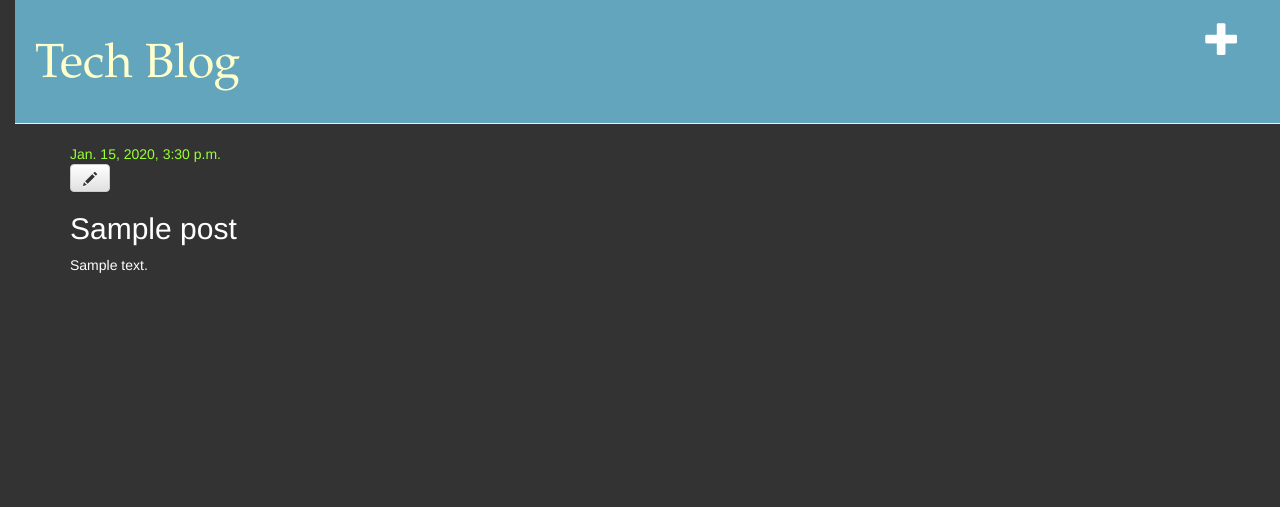
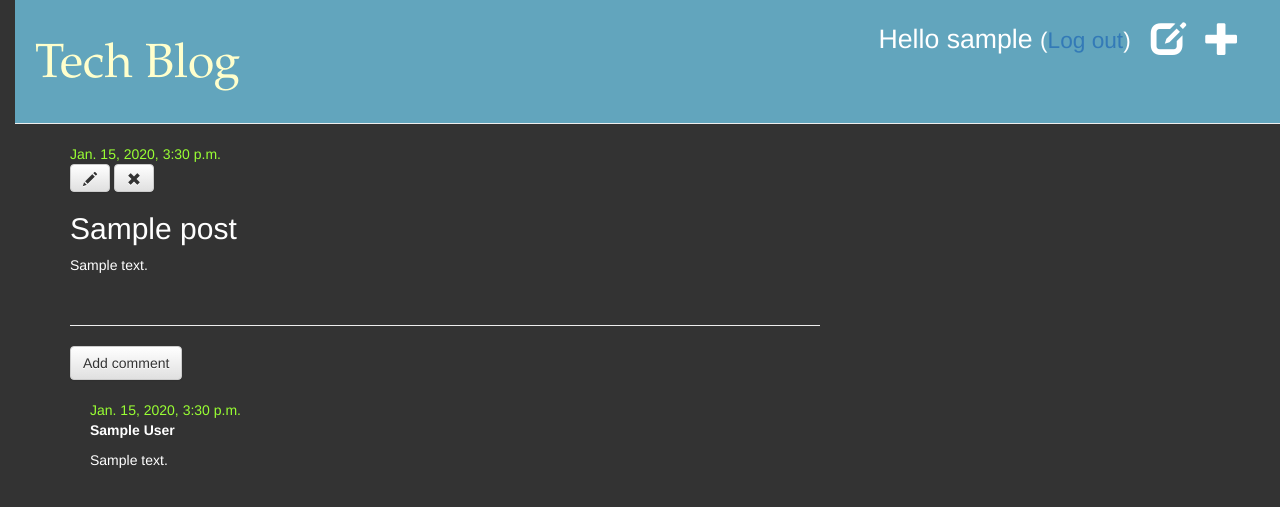
Before and after one commit to varund01/my-first-blog, a Django app: page /post/1 in a window 1280 px wide. Shown: the top 507 px of the page. Run offline with Django 3.2, Linux system fonts and the light colour scheme; a user stored in the database is signed in; tables that the repository leaves empty hold one stand-in row (values such as "Sample post"); some libraries are stand-ins or nearby versions.

Commit message:
added login

```diff
--- a/blog/admin.py
+++ b/blog/admin.py
@@ -1,4 +1,5 @@
 from django.contrib import admin
-from .models import Post
+from .models import Post,Comment
 # Register your models here.
 admin.site.register(Post)
+admin.site.register(Comment)
--- a/blog/models.py
+++ b/blog/models.py
@@ -15,3 +15,19 @@ class Post(models.Model):
 		self.save()
 	def __str__(self):
 		return self.title
+	def approved_comments(self):
+		return self.comments.filter(approved_comment=True)
+
+class Comment(models.Model):
+    post = models.ForeignKey('blog.Post', on_delete=models.CASCADE, related_name='comments')
+    author = models.CharField(max_length=200)
+    text = models.TextField()
+    created_date = models.DateTimeField(default=timezone.now)
+    approved_comment = models.BooleanField(default=False)
+
+    def approve(self):
+        self.approved_comment = True
+        self.save()
+
+    def __str__(self):
+        return self.text
--- a/blog/static/css/blog.css
+++ b/blog/static/css/blog.css
@@ -63,3 +63,11 @@ h1, h2, h3, h4 {
     background-color:gray;
 
 }
+
+#username{
+    font-size: 20pt;
+}
+
+.comment {
+    margin: 20px 0px 20px 20px;
+}
--- a/blog/templates/blog/base.html
+++ b/blog/templates/blog/base.html
@@ -11,7 +11,12 @@
         <div class="page-header">
             {% if user.is_authenticated %}
                 <a href="{% url 'post_new' %}" class="top-menu"><span class="glyphicon glyphicon-plus"></span></a>
+                <a href="{% url 'post_draft_list' %}" class="top-menu"><span class="glyphicon glyphicon-edit"></span></a>
+                <p class="top-menu" id="username">Hello {{ user.username }} <small>(<a href="{% url 'logout' %}">Log out</a>)</small></p>
+            {% else %}
+                 <a href="{% url 'login' %}" class="top-menu"><span class="glyphicon glyphicon-lock"></span></a>
             {% endif %}
+
             <h1><a href="/">Tech Blog</a></h1>
 
         </div>
--- a/blog/templates/blog/post_detail.html
+++ b/blog/templates/blog/post_detail.html
@@ -6,11 +6,37 @@
             <div class="date">
                 {{ post.published_date }}
             </div>
+        {% else %}
+            <a class="btn btn-default" href="{% url 'post_publish' pk=post.pk %}">Publish</a>
         {% endif %}
         {% if user.is_authenticated %}
              <a class="btn btn-default" href="{% url 'post_edit' pk=post.pk %}"><span class="glyphicon glyphicon-pencil"></span></a>
+             <a class="btn btn-default" href="{% url 'post_remove' pk=post.pk %}"><span class="glyphicon glyphicon-remove"></span></a>
         {% endif %}
+
         <h2 class="h2 a">{{ post.title }}</h2>
         <p>{{ post.text|linebreaksbr }}</p>
     </div>
+    <hr>
+    <a class="btn btn-default" href="{% url 'add_comment_to_post' pk=post.pk %}">Add comment</a>
+
+    {% for comment in post.comments.all %}
+        {% if user.is_authenticated or comment.approved_comment %}
+        <div class="comment">
+            <div class="date">
+                {{ comment.created_date }}
+                {% if not comment.approved_comment %}
+                    <a class="btn btn-default" href="{% url 'comment_remove' pk=comment.pk %}"><span class="glyphicon glyphicon-remove"></span></a>
+                    <a class="btn btn-default" href="{% url 'comment_approve' pk=comment.pk %}"><span class="glyphicon glyphicon-ok"></span></a>
+                {% endif %}
+            </div>
+            <strong>{{ comment.author }}</strong>
+            <p>{{ comment.text|linebreaks }}</p>
+        </div>
+        {% endif %}
+    {% empty %}
+        <p>No comments here yet :(</p>
+    {% endfor %}
+
+
 {% endblock %}
--- a/blog/templates/blog/post_list.html
+++ b/blog/templates/blog/post_list.html
@@ -30,6 +30,7 @@
 					            </div>
 					            <h2><a href="{% url 'post_detail' pk=post.pk %}">{{ post.title }}</a></h2>
 					            <p>{{ post.text|linebreaksbr }}</p>
+					            <a href="{% url 'post_detail' pk=post.pk %}">Comments: {{ post.approved_comments.count }}</a>
 					        </div>
 					        <hr class="hrr">
 					    {% endfor %}
--- a/blog/urls.py
+++ b/blog/urls.py
@@ -6,4 +6,10 @@ urlpatterns = [
 	path('post/<int:pk>',views.post_detail,name='post_detail'),
 	path('post/new',views.post_new,name='post_new'),
 	path('post/<int:pk>/edit', views.post_edit, name='post_edit'),
+	path('drafts/', views.post_draft_list, name='post_draft_list'),
+	path('post/<pk>/publish/', views.post_publish, name='post_publish'),
+	path('post/<pk>/remove/', views.post_remove, name='post_remove'),
+	path('post/<int:pk>/comment/', views.add_comment_to_post, name='add_comment_to_post'),
+	path('comment/<int:pk>/approve/', views.comment_approve, name='comment_approve'),
+	path('comment/<int:pk>/remove/', views.comment_remove, name='comment_remove'),
 ]
--- a/blog/views.py
+++ b/blog/views.py
@@ -1,8 +1,9 @@
 from django.shortcuts import redirect
 from django.shortcuts import render,get_object_or_404
 from django.utils import timezone
-from .models import Post
-from .forms import PostForm
+from .models import Post,Comment
+from .forms import PostForm,CommentForm
+from django.contrib.auth.decorators import login_required
 
 def post_list(request):
 	posts=Post.objects.filter(published_date__lte=timezone.now()).order_by('published_date')
@@ -10,19 +11,21 @@ def post_list(request):
 def post_detail(request,pk):
 	post=get_object_or_404(Post,pk=pk)
 	return render(request,'blog/post_detail.html',{'post':post})
+
+@login_required
 def post_new(request):
 	if(request.method == "POST"):
 		form=PostForm(request.POST)
 		if form.is_valid():
 			post=form.save(commit=False)
 			post.author=request.user
-			post.published_date=timezone.now()
 			post.save()
 			return redirect('post_detail', pk=post.pk)
 	else:
 		form=PostForm()
 	return render(request,'blog/post_edit.html',{'form':form})
 
+@login_required
 def post_edit(request,pk):
 	post=get_object_or_404(Post,pk=pk)
 	if(request.method=="POST"):
@@ -30,9 +33,52 @@ def post_edit(request,pk):
 		if(form.is_valid()):
 			post=form.save(commit=False)
 			post.author=request.user
-			post.published_date=timezone.now()
 			post.save()
 			return redirect('post_detail',pk=post.pk)
 	else:
 		form=PostForm(instance=post)
 	return render(request,'blog/post_edit.html',{'form':form})
+
+@login_required
+def post_draft_list(request):
+	posts=Post.objects.filter(published_date__isnull=True).order_by('created_date')
+	return render(request,'blog/post_draft_list.html',{'posts':posts})
+
+@login_required
+def post_publish(request, pk):
+    post = get_object_or_404(Post, pk=pk)
+    post.publish()
+    return redirect('post_detail', pk=pk)
+
+@login_required
+def post_remove(request, pk):
+    post = get_object_or_404(Post, pk=pk)
+    post.delete()
+    return redirect('post_list')
+
+
+def add_comment_to_post(request, pk):
+    post = get_object_or_404(Post, pk=pk)
+    if request.method == "POST":
+        form = CommentForm(request.POST)
+        if form.is_valid():
+            comment = form.save(commit=False)
+            comment.post = post
+            comment.save()
+            return redirect('post_detail', pk=post.pk)
+    else:
+        form = CommentForm()
+    return render(request, 'blog/add_comment_to_post.html', {'form': form})
+
+
+@login_required
+def comment_approve(request, pk):
+    comment = get_object_or_404(Comment, pk=pk)
+    comment.approve()
+    return redirect('post_detail', pk=comment.post.pk)
+
+@login_required
+def comment_remove(request, pk):
+    comment = get_object_or_404(Comment, pk=pk)
+    comment.delete()
+    return redirect('post_detail', pk=comment.post.pk)
--- a/mysite/settings.py
+++ b/mysite/settings.py
@@ -120,3 +120,6 @@ USE_TZ = True
 
 STATIC_URL = '/static/'
 STATIC_ROOT = os.path.join(BASE_DIR,'static')
+
+
+LOGIN_REDIRECT_URL = '/'
--- a/mysite/urls.py
+++ b/mysite/urls.py
@@ -16,7 +16,11 @@ Including another URLconf
 from django.contrib import admin
 from django.urls import path,include
 
+from django.contrib.auth import views
+
 urlpatterns = [
     path('admin/', admin.site.urls),
-    path('',include('blog.urls'))
+    path('',include('blog.urls')),
+    path('accounts/login/', views.LoginView.as_view(), name='login'),
+    path('accounts/logout/', views.LogoutView.as_view(next_page='/'), name='logout'),
 ]
```
Also changed, not shown: blog/forms.py (+8 -1 lines), blog/templates/blog/add_comment_to_post.html (added, +10 -0 lines), blog/templates/blog/post_draft_list.html (added, +11 -0 lines), blog/templates/registration/login.html (added, +24 -0 lines), blog/migrations/0002_comment.py (added).
